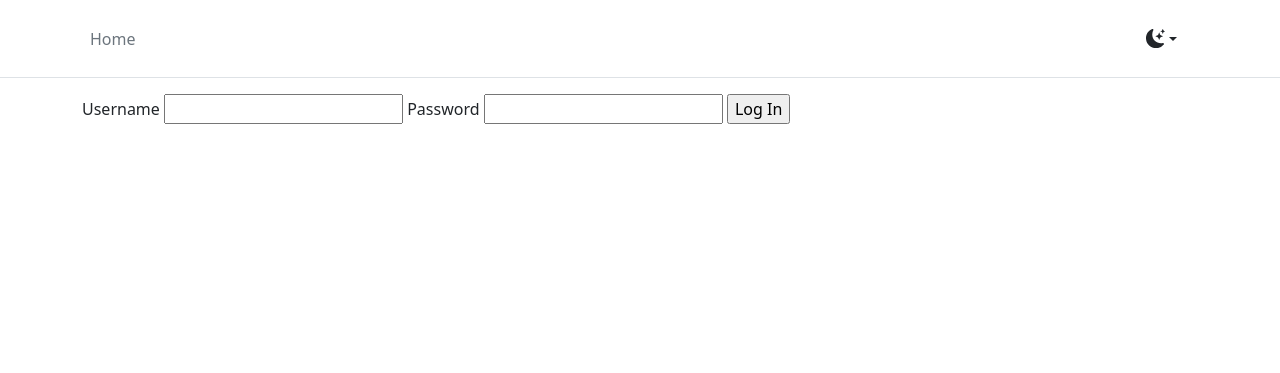
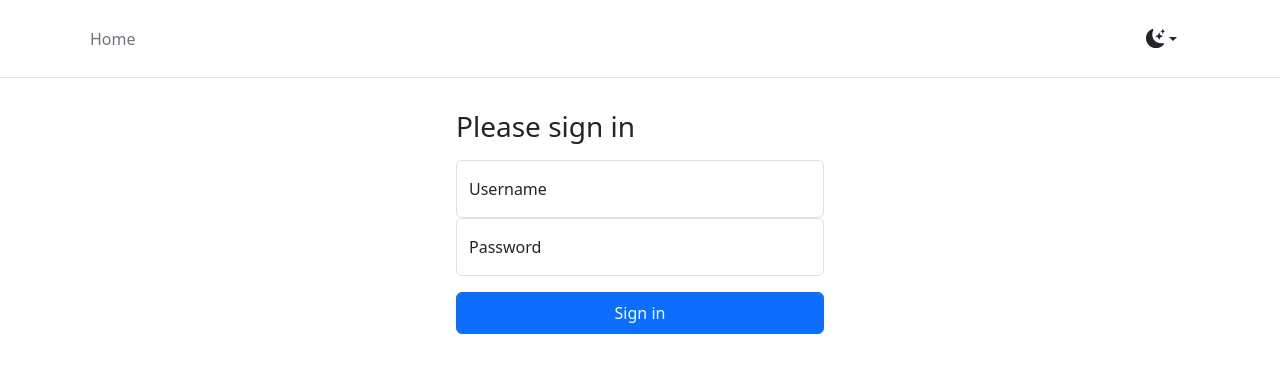
Before and after one commit to reynardo-tjhin/templates, a Python web app: template flask-bootstrap-sqlite3/src/templates/auth/login.html in a window 1280 px wide. Shown: the top 373 px of the page. Run offline with Jinja, Linux system fonts and the light colour scheme; the template is opened without the code that fills it, so the values that code supplies are empty; some libraries are stand-ins or nearby versions.

Commit message:
login details

```diff
--- a/flask-bootstrap-sqlite3/src/auth/api.py
+++ b/flask-bootstrap-sqlite3/src/auth/api.py
@@ -110,7 +110,7 @@ def user():
 
         # get id and username
         db = get_db()
-        user = db.execute("SELECT id, username FROM user WHERE id = ?;", (user_id,))
+        user = db.execute("SELECT id, username FROM user WHERE id = ?;", (user_id,)).fetchone()
         if (user is None):
             return jsonify({
                 "status": "error",
--- /dev/null
+++ b/flask-bootstrap-sqlite3/src/static/auth/login.css
@@ -0,0 +1,13 @@
+html,
+body {
+    height: 100%;
+}
+
+.form-signin {
+    max-width: 400px;
+    padding: 1rem;
+}
+
+.form-signin .form-floating:focus-within {
+    z-index: 2;
+}
--- /dev/null
+++ b/flask-bootstrap-sqlite3/src/static/auth/user.js
@@ -0,0 +1,27 @@
+document.addEventListener("DOMContentLoaded", async function () {
+    try {
+        const resp = await fetch("/api/v1/auth/user", {
+            "method": "GET",
+            headers: {
+                'Content-Type': 'application/json',
+            }
+        });
+        const res = await resp.json();
+
+        if (res['status'] === 'success') {
+            // user is not logged in
+            if (res['message'] === 'user has not logged in') {
+                document.getElementById("sign-up-sign-in-btn").classList.remove("d-none"); // show sign up/sign in button
+                document.getElementById("account-btn").classList.add("d-none"); // hide account button
+            }
+
+        } else if (res['status'] === 'error') {
+
+        } else {
+            console.error("Error fetching from '/api/v1/auth': unknown status - " + res['status']);
+        }
+
+    } catch (error) {
+        console.error("Error fetching from '/api/v1/auth': " + error);
+    }
+})
--- a/flask-bootstrap-sqlite3/src/static/base.js
+++ /dev/null
@@ -1,16 +0,0 @@
-document.addEventListener("DOMContentLoaded", async function () {
-    try {
-        const resp = await fetch("/api/v1/auth/user", {
-            "method": "GET",
-            headers: {
-                'Content-Type': 'application/json',
-            }
-        });
-        const res = await resp.json();
-
-        console.log(res);
-
-    } catch (error) {
-        console.error("Error fetching from '/api/v1/auth': " + error);
-    }
-})
--- a/flask-bootstrap-sqlite3/src/templates/auth/login.html
+++ b/flask-bootstrap-sqlite3/src/templates/auth/login.html
@@ -1,15 +1,39 @@
 {% extends 'base.html' %}
 
-{% block header %}
-<h1>{% block title %}Log In{% endblock %}</h1>
+{% block title %}Log In{% endblock %}
+
+{% block head %}
+{{ super() }}
+
+<link rel="stylesheet" href="{{ url_for('static', filename='auth/login.css') }}">
+
 {% endblock %}
 
 {% block content %}
-<form method="post">
-    <label for="username">Username</label>
-    <input name="username" id="username" required>
-    <label for="password">Password</label>
-    <input type="password" name="password" id="password" required>
-    <input type="submit" value="Log In">
+<form class="form-signin w-100 m-auto pt-3" id="signInForm">
+    <h1 class="h3 mb-3 fw-normal">Please sign in</h1>
+
+    <!-- CSRF token for safe post -->
+    <input type="hidden" name="csrf_token" value="{{ csrf_token() }}" id="signInCSRFToken" />
+
+    <!-- error message if exists -->
+    <div id="signInErrorContainer" class="border border-danger border-3 mb-3 d-none">
+        <span id="signInErrorSpan" class="ms-3"></span>
+    </div>
+
+    <!-- sign in details -->
+    <div class="form-floating">
+        <input name="username" type="text" class="form-control" id="floatingInput" placeholder="Username">
+        <label for="floatingInput">Username</label>
+    </div>
+    <div class="form-floating">
+        <input name="password" type="password" class="form-control" id="floatingPassword" placeholder="Password">
+        <label for="floatingPassword">Password</label>
+    </div>
+    <button id="signInButton" class="btn btn-primary w-100 py-2 my-3" type="submit">Sign in</button>
 </form>
 {% endblock %}
+
+{% block after %}
+<script src="{{ url_for('static', filename='auth/login.js') }}"></script>
+{% endblock %}
--- a/flask-bootstrap-sqlite3/src/templates/base.html
+++ b/flask-bootstrap-sqlite3/src/templates/base.html
@@ -2,6 +2,7 @@
 <html lang="en">
 
 <head>
+    {% block head %}
     <meta charset="UTF-8">
     <meta name="viewport" content="width=device-width, initial-scale=1.0">
     <title>{% block title %}{% endblock %}</title>
@@ -11,6 +12,8 @@
     <link href="https://cdn.jsdelivr.net/npm/bootstrap@5.3.8/dist/css/bootstrap.min.css" rel="stylesheet">
 
     <link rel="stylesheet" href="{{ url_for('static', filename='base.css') }}">
+
+    {% endblock %}
 </head>
 
 <body>
@@ -181,7 +184,7 @@
 
     {% block after %}{% endblock %}
 
-    <script src="{{ url_for('static', filename='base.js') }}"></script>
+    <script src="{{ url_for('static', filename='auth/user.js') }}"></script>
 </body>
 
 </html>
```
Also changed, not shown: flask-bootstrap-sqlite3/src/static/auth/login.js (added, +58 -0 lines).
